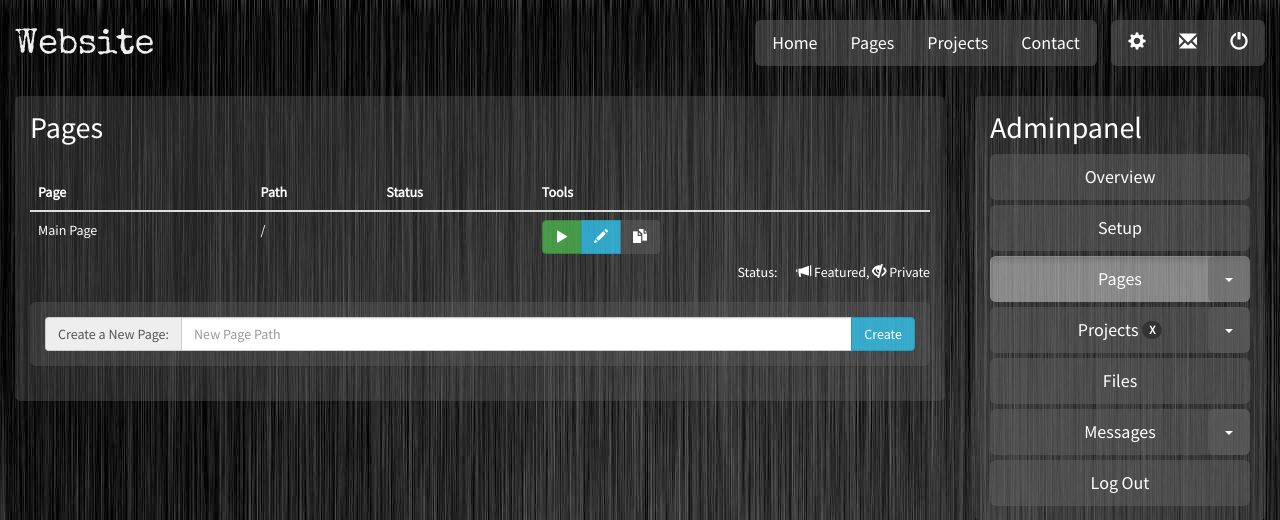
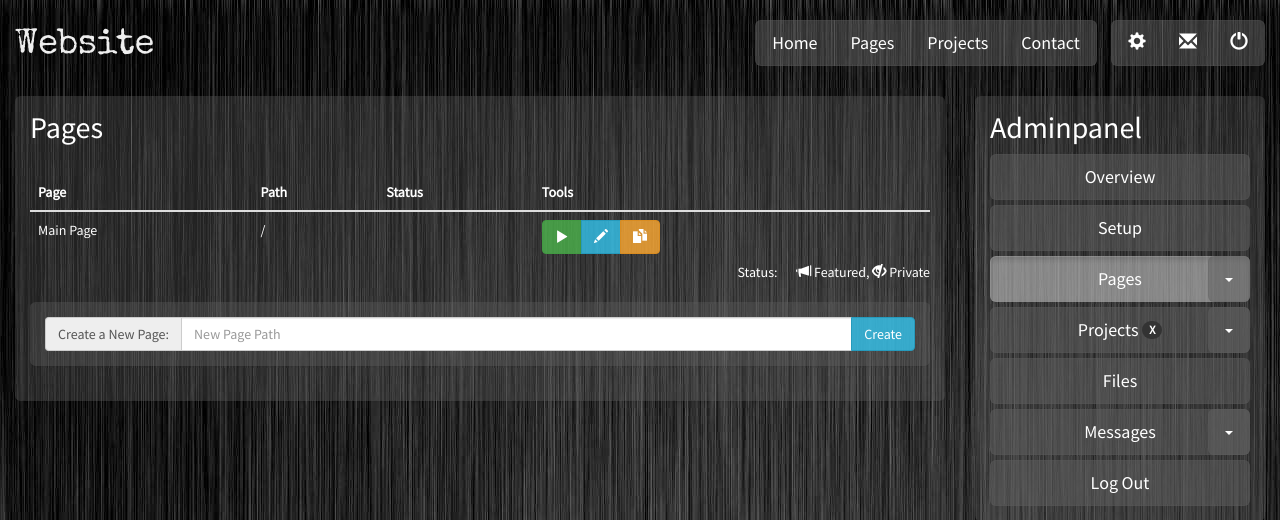
Before and after one commit to Aggrathon/AggrathonWebsite, a Flask app: page /admin/pages/ in a window 1280 px wide. Shown: the top 520 px of the page. Run offline with Flask 2, Linux system fonts and the light colour scheme; data comes from the database, SQL or seed files in the repository; data that the repository does not hold is empty; parts of the project's set-up code (start-up, migrations or seed data) failed here and were passed over; some libraries are stand-ins or nearby versions.

Commit message:
css improvements

```diff
--- a/Aggrathon Server/static/style.css
+++ b/Aggrathon Server/static/style.css
@@ -33,7 +33,7 @@ body {
 
 .btn-default {
 	background-color: rgba(96,96,96,0.5);
-	border: 1px solid rgba(255,255,255,0);
+	border: 1px solid rgba(96,96,96,0.2);
 	color: white;
 }
 .btn-default:hover,
@@ -62,7 +62,7 @@ body {
 }
 
 .btn-success {
-	border: 1px solid #398439;
+	border: 1px solid #429942;
 	background-color: rgba(75, 179, 75, 0.8);
 	color: #FFF;
 }
@@ -77,7 +77,7 @@ body {
 
 .btn-warning {
 	background-color: rgba(255, 170, 51, 0.8);
-	border: 1px solid #d58512;
+	border: 1px solid #D98C21;
 	color: #FFF;
 }
 .btn-warning:hover,
--- a/Aggrathon Server/templates/admin/pages/macros.html
+++ b/Aggrathon Server/templates/admin/pages/macros.html
@@ -13,12 +13,12 @@
 		</a>
 		{% endif %}
 		{% if path != '/' %}
-		<button type="button" class="btn btn-default" title="Move Page" onclick="movePage('{{ path }}');">
+		<button type="button" class="btn btn-warning" title="Move Page" onclick="movePage('{{ path }}');">
 			<span class="glyphicon glyphicon-share-alt" aria-hidden="true"></span>
 			<span class="sr-only">Move</span>
 		</button>
 		{% endif %}
-		<button type="button" class="btn btn-default" title="Copy Page" onclick="copyPage('{{ path }}');">
+		<button type="button" class="btn btn-warning" title="Copy Page" onclick="copyPage('{{ path }}');">
 			<span class="glyphicon glyphicon-duplicate" aria-hidden="true"></span>
 			<span class="sr-only">Copy</span>
 		</button>
```
